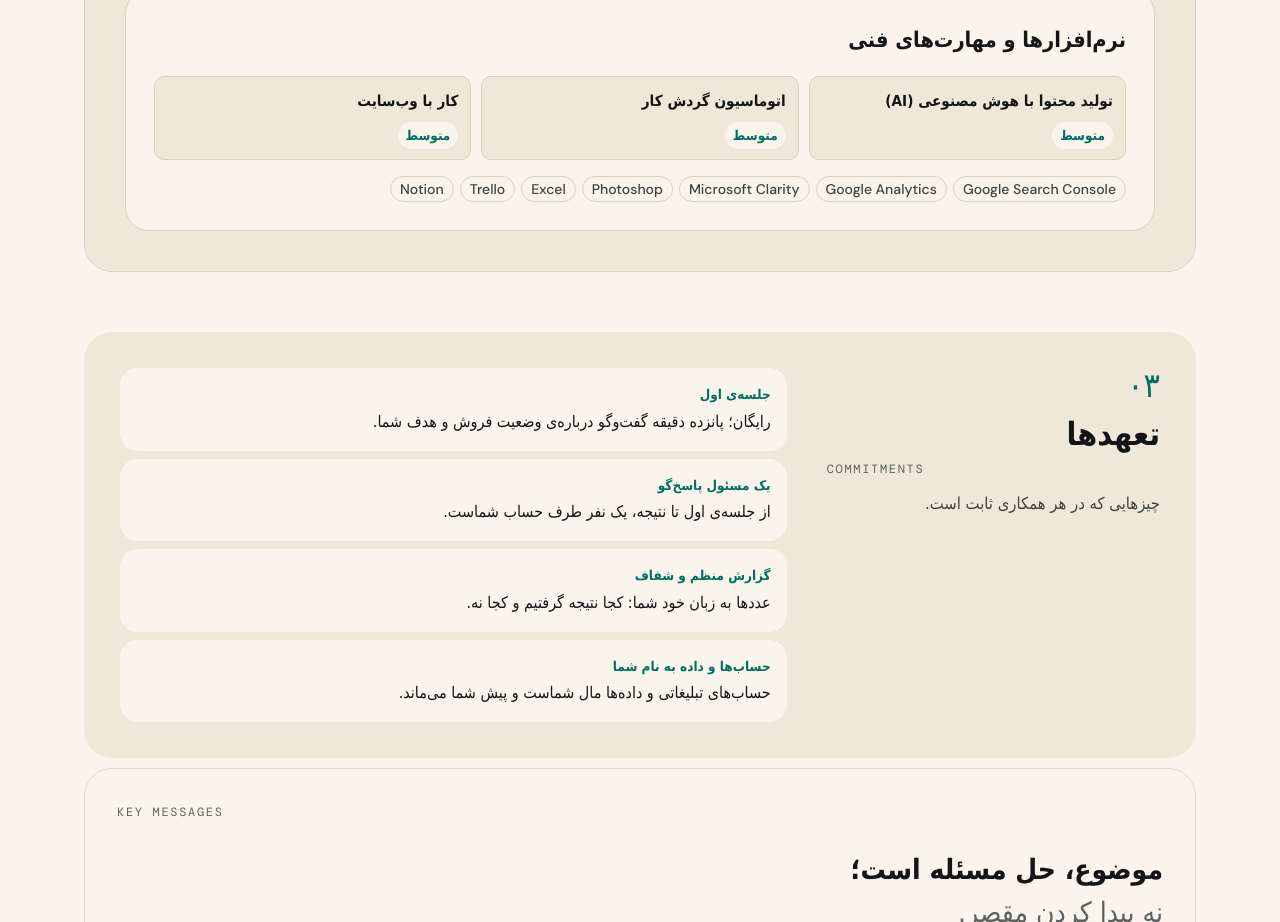
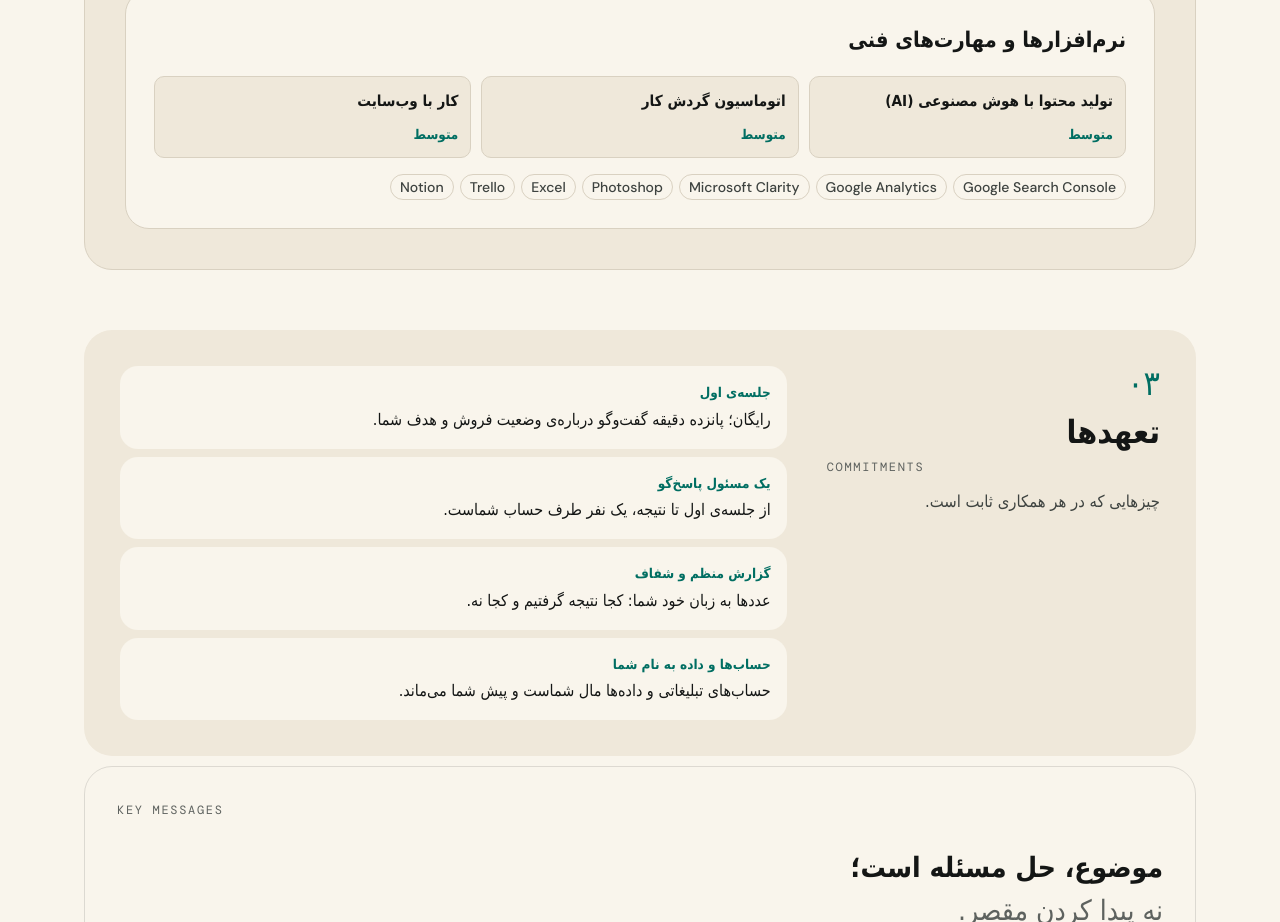
Before and after one commit to alirezaMohrezi/dots-agency, a plain HTML site: page about.html in a window 1280 px wide. Shown: the part 3660-4582 px from the top of the page. Drawn offline with nearby package versions, Linux system fonts and the light colour scheme; a web font is replaced by a local one.

Commit message:
Remove backgrounds from proficiency labels

```diff
--- a/about.html
+++ b/about.html
@@ -1042,9 +1042,9 @@ body.intro-on .top{opacity:0}
 .resume-trait-list li:last-child{border-block-end:0}
 .resume-technical{grid-column:1 / -1}
 .resume-abilities{display:grid;grid-template-columns:repeat(3,minmax(0,1fr));gap:10px;margin:0 0 16px}
-.resume-abilities div{display:grid;gap:6px;min-inline-size:0;padding:10px 12px;background:var(--sand);border:1px solid var(--line);border-radius:10px}
+.resume-abilities div{display:grid;grid-template-rows:1fr auto;gap:6px;min-inline-size:0;padding:10px 12px;background:var(--sand);border:1px solid var(--line);border-radius:10px}
 .resume-abilities dt{font-size:.95rem;font-weight:700}
-.resume-abilities dd{justify-self:start;margin:0;padding:1px 8px;background:var(--cream);border-radius:999px;color:var(--green);font-size:.84rem;font-weight:700}
+.resume-abilities dd{justify-self:start;margin:0;color:var(--green);font-size:.84rem;font-weight:700}
 .resume-tools li{overflow-wrap:anywhere}
 @media(max-width:820px){.resume-learning{grid-template-columns:minmax(0,1fr)}}
 @media(max-width:600px){.resume-abilities{grid-template-columns:minmax(0,1fr)}.resume-provider ul{padding-inline-start:1.25em}}
```
